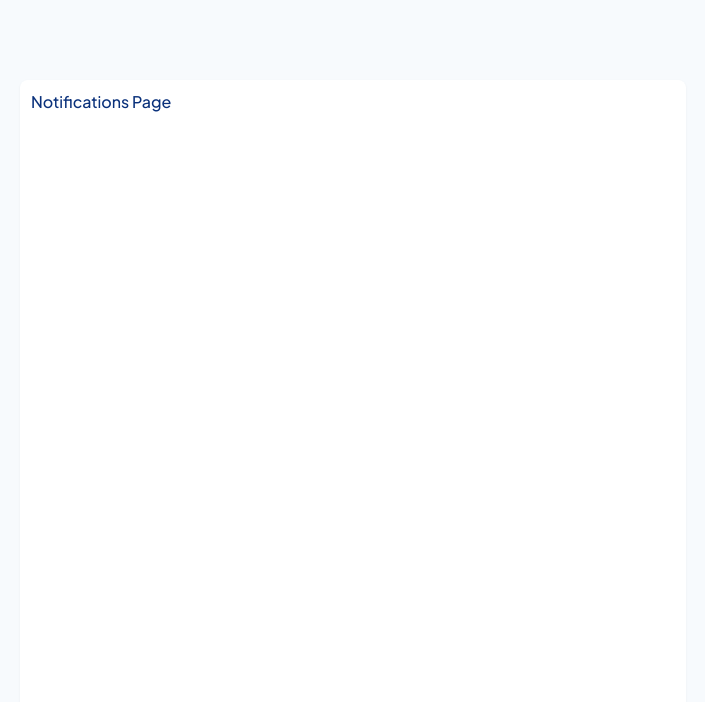
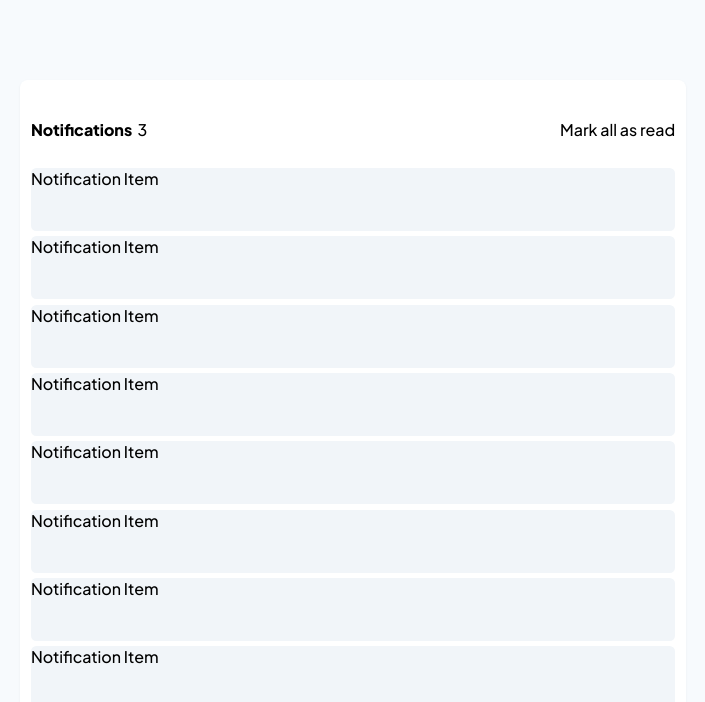
Before and after one commit to pkthunder87/notifications-page, a React (Vite) app: page / in a window 1280 px wide. Shown: the top 702 px of the page, without its empty margins (287-992 px from the left). Built offline with nearby package versions, Linux system fonts and the light colour scheme.

Commit message:
Feat: Add initial static component design

```diff
--- a/src/App.jsx
+++ b/src/App.jsx
@@ -1,7 +1,11 @@
+import NotificationsList from './components/NotificationsList';
+import NotificationsTop from './components/NotificationsTop';
+
 function App() {
   return (
-    <div className="text-blue h-[80dvh] w-[52dvw] rounded-xl bg-white p-4 text-2xl drop-shadow-sm">
-      Notifications Page
+    <div className="grid h-[80dvh] w-[52dvw] grid-rows-[12.5%_87.5%] rounded-xl bg-white p-4 text-2xl drop-shadow-sm">
+      <NotificationsTop />
+      <NotificationsList />
     </div>
   );
 }
--- /dev/null
+++ b/src/components/NotificationItem.jsx
@@ -0,0 +1,9 @@
+function NotificationItem() {
+  return (
+    <div className="h-[12.5%] w-full rounded-lg bg-slate-100">
+      Notification Item
+    </div>
+  );
+}
+
+export default NotificationItem;
--- /dev/null
+++ b/src/components/NotificationsList.jsx
@@ -0,0 +1,18 @@
+import NotificationItem from './NotificationItem';
+
+function NotificationsList() {
+  return (
+    <div className="flex flex-col gap-2 bg-white">
+      <NotificationItem />
+      <NotificationItem />
+      <NotificationItem />
+      <NotificationItem />
+      <NotificationItem />
+      <NotificationItem />
+      <NotificationItem />
+      <NotificationItem />
+    </div>
+  );
+}
+
+export default NotificationsList;
--- /dev/null
+++ b/src/components/NotificationsTop.jsx
@@ -0,0 +1,13 @@
+function NotificationsTop() {
+  return (
+    <div className="flex items-center justify-between bg-white">
+      <div className="flex gap-2">
+        <span className="font-extrabold">Notifications</span>
+        <span>3</span>
+      </div>
+      <div>Mark all as read</div>
+    </div>
+  );
+}
+
+export default NotificationsTop;
```
